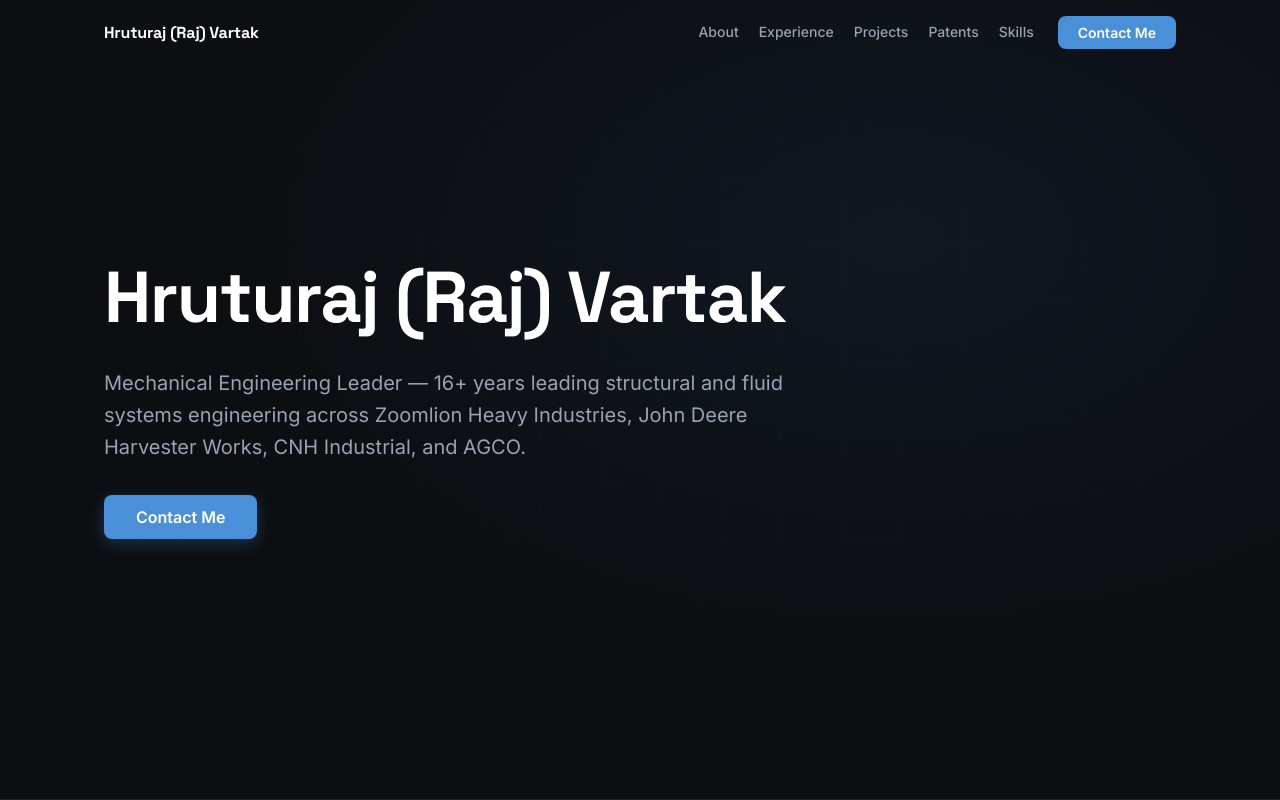
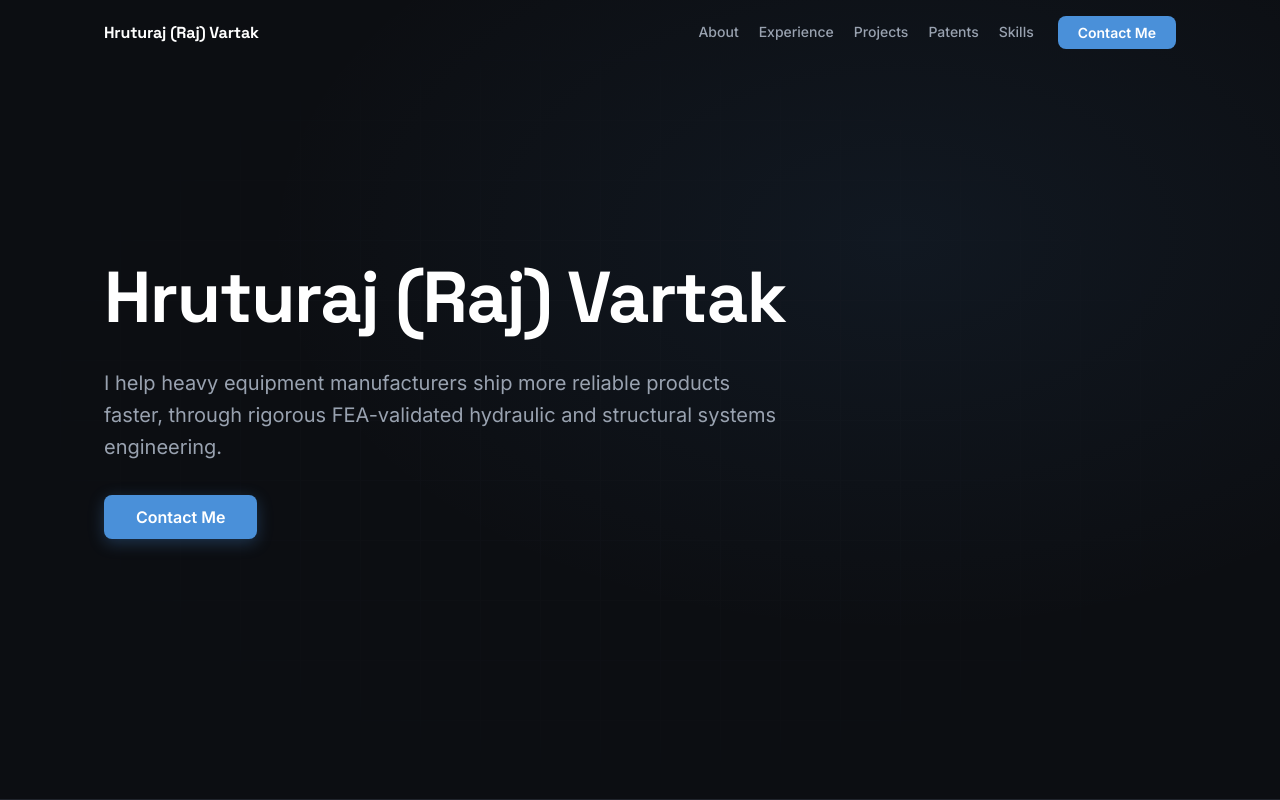
Before and after one commit to hruturajvartak/portfolio, a React (Vite) app: page / in a window 1280 px wide. Shown: the top 800 px of the page. Built offline with nearby package versions, Linux system fonts and the light colour scheme; no server answers.

Commit message:
Updated content.ts

```diff
--- a/src/data/content.ts
+++ b/src/data/content.ts
@@ -3,7 +3,7 @@ export const profile = {
   fullName: 'Hruturaj Vartak',
   title: 'Mechanical Engineering Leader',
   tagline:
-    'Mechanical Engineering Leader — 16+ years leading structural and fluid systems engineering across Zoomlion Heavy Industries, John Deere Harvester Works, CNH Industrial, and AGCO.',
+    'I help heavy equipment manufacturers ship more reliable products faster, through rigorous FEA-validated hydraulic and structural systems engineering.',
   email: 'hruturaj.vartak@gmail.com',
   linkedin: 'https://www.linkedin.com/in/hruturajvartak/',
 }
```
